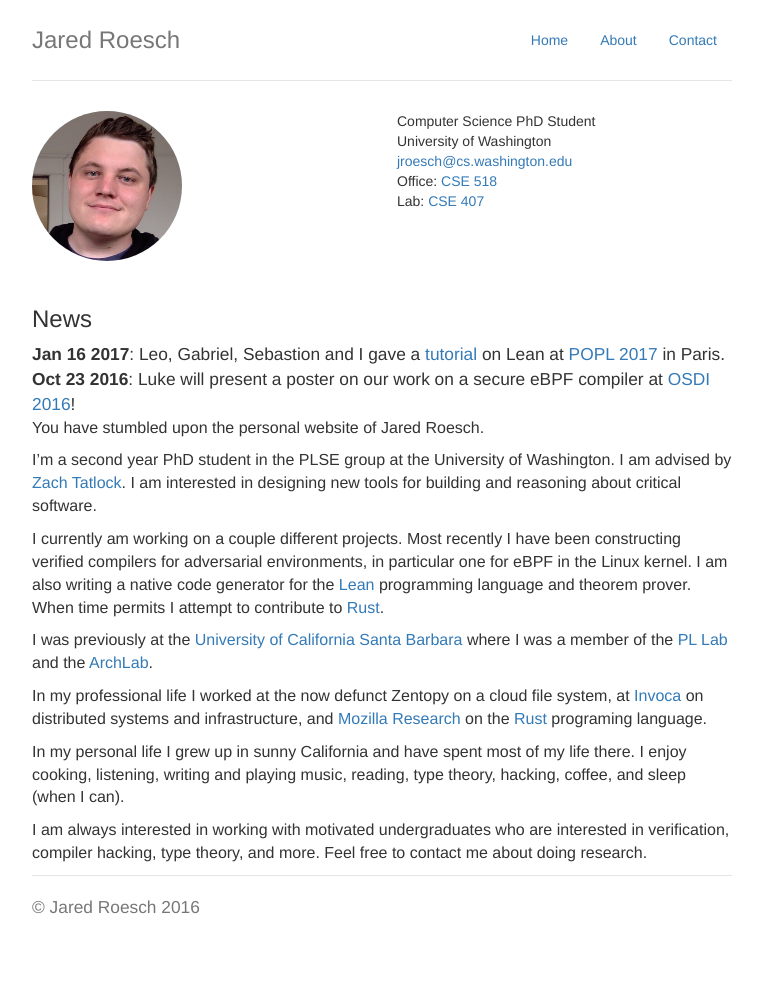
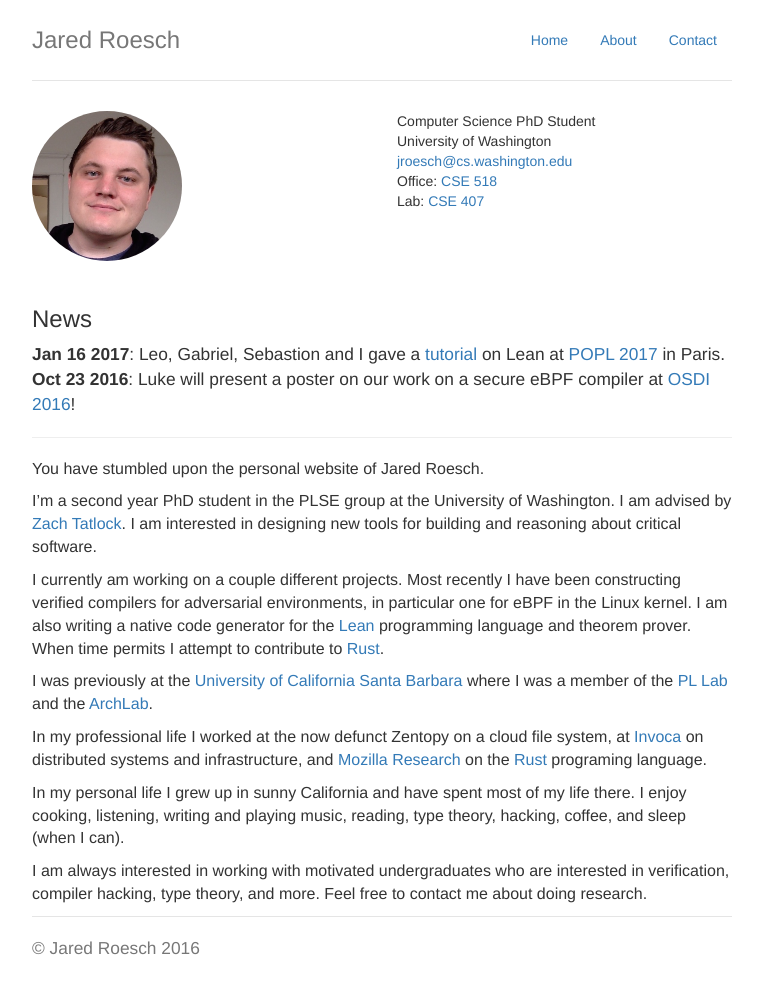
Before and after one commit to jroesch/jroesch.github.io, a Jekyll site: the page built from index.html, in a window 1280 px wide. Shown: the whole page, without its empty margins (258-1020 px from the left). Built offline with Jekyll 4.4.1, drawn with Linux system fonts in a browser that asks for light colours; before the commit the page ends 965 px from its top, so only the background shows below that.

Commit message:
Tweak news spacing

```diff
--- a/index.html
+++ b/index.html
@@ -22,9 +22,10 @@ title: "Jared Roesch's Research Homepage"
       <h3>News</h3>
       <div><b>Jan 16 2017</b>: Leo, Gabriel, Sebastion and I gave a
       <a href="http://leanprover.github.io/presentations/20170116_POPL/">tutorial</a>
-      on Lean at <a href="http://popl17.sigplan.org/">POPL 2017</a> in Paris.
+      on Lean at <a href="http://popl17.sigplan.org/">POPL 2017</a> in Paris. <br>
       <div><b>Oct 23 2016</b>: Luke will present a poster on our work on
       a secure eBPF compiler at <a href="https://www.usenix.org/conference/osdi16">OSDI 2016</a>!
+      <hr>
   </div>
 
   <div id="about">
```
